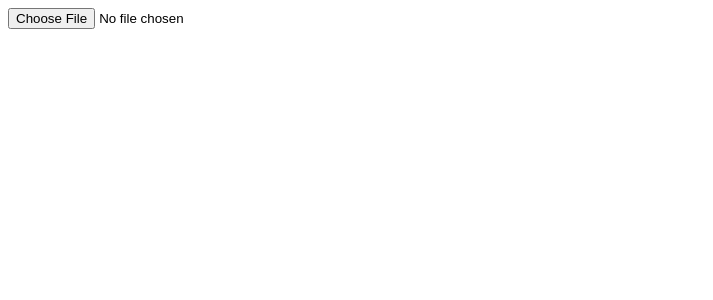
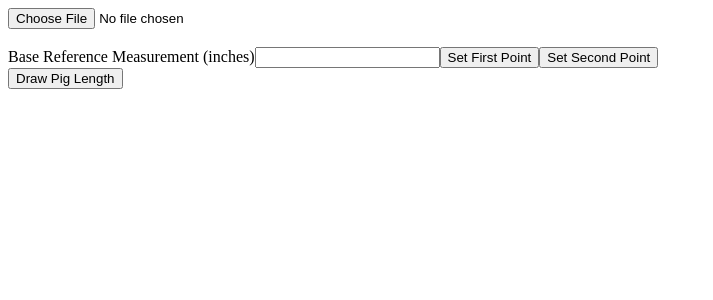
Before and after one commit to alexkim612/Pigture, a React app: page / in a window 1280 px wide. Shown: the top 300 px of the page, without its empty margins (0-713 px from the left). Built offline with nearby package versions, Linux system fonts and the light colour scheme; the HTML template or start-up script is replaced by a standard one.

Commit message:
getting points

```diff
--- a/client/src/components/front-pig.jsx
+++ b/client/src/components/front-pig.jsx
@@ -7,8 +7,12 @@ class FrontPig extends React.Component {
 
     this.state = {
       selectedFile: '',
+      setPoints: null,
+      firstPoint: {x: 0, y: 0},
+      secondPoint: {x: 0, y: 0},
     }
     this.fileUploaded = this.fileUploaded.bind(this);
+    this.setPoint = this.setPoint.bind(this);
   }
 
   fileUploaded(event) {
@@ -18,14 +22,44 @@ class FrontPig extends React.Component {
     console.log(event.target.files[0])
   }
 
+  setPoint(e) {
+    console.log(e);
+    if (this.state.setPoints === 'first') {
+      this.setState({
+        firstPoint: {
+          x: e.nativeEvent.offsetX,
+          y: e.nativeEvent.offsetY
+        },
+        setPoints: 'second',
+      });
+    } else if (this.state.setPoints === 'second') {
+      this.setState({
+        secondPoint: {
+          x: e.nativeEvent.offsetX,
+          y: e.nativeEvent.offsetY
+        },
+        setPoints: null,
+      });
+    }
+  }
+
   render() {
     return (
       <div className='front-pig-container'>
         <div className='pig-picture'>
           <input type='file' onChange={this.fileUploaded}/>
           <div className='picture-wrapper'>
-            <img id='front-pig-picture-container' src={this.state.selectedFile}/>
+            <img ref="image" id='front-pig-picture-container' src={this.state.selectedFile} onClick={this.setPoint}/>
           </div>
+        </div>
+        <div>
+          <label htmlFor='base-measurement'>Base Reference Measurement (inches)</label>
+          <input type='text' className='base-measurement'/>
+          <button onClick={() => this.setState({setPoints:'first'})}>Set First Point</button>
+          <button onClick={() =>this.setState({setPoints:'second'})}>Set Second Point</button>
+        </div>
+        <div>
+          <button>Draw Pig Length</button>
         </div>
       </div>
     );
--- a/package.json
+++ b/package.json
@@ -24,11 +24,12 @@
   },
   "homepage": "https://github.com/alexkim612/Pigture#readme",
   "dependencies": {
-    "express": "^4.17.1",
     "axios": "^0.19.2",
     "body-parser": "^1.19.0",
+    "express": "^4.17.1",
     "react": "^16.12.0",
-    "react-dom": "^16.12.0"
+    "react-dom": "^16.12.0",
+    "react-konva": "^16.12.0-0"
   },
   "devDependencies": {
     "@babel/core": "^7.8.4",
```
Also changed, not shown: 1 other file (tests, documents, lock files or other folders).
